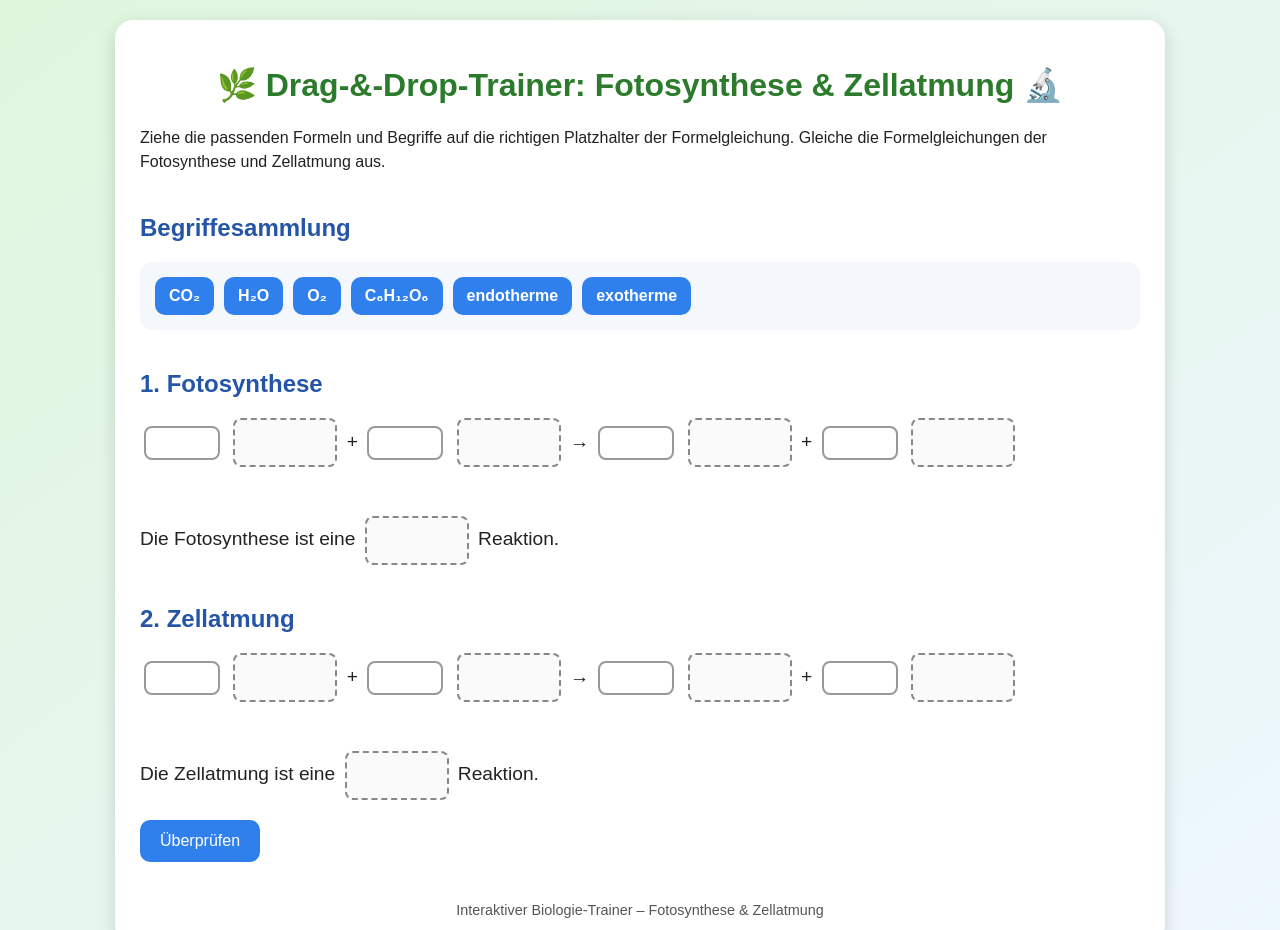
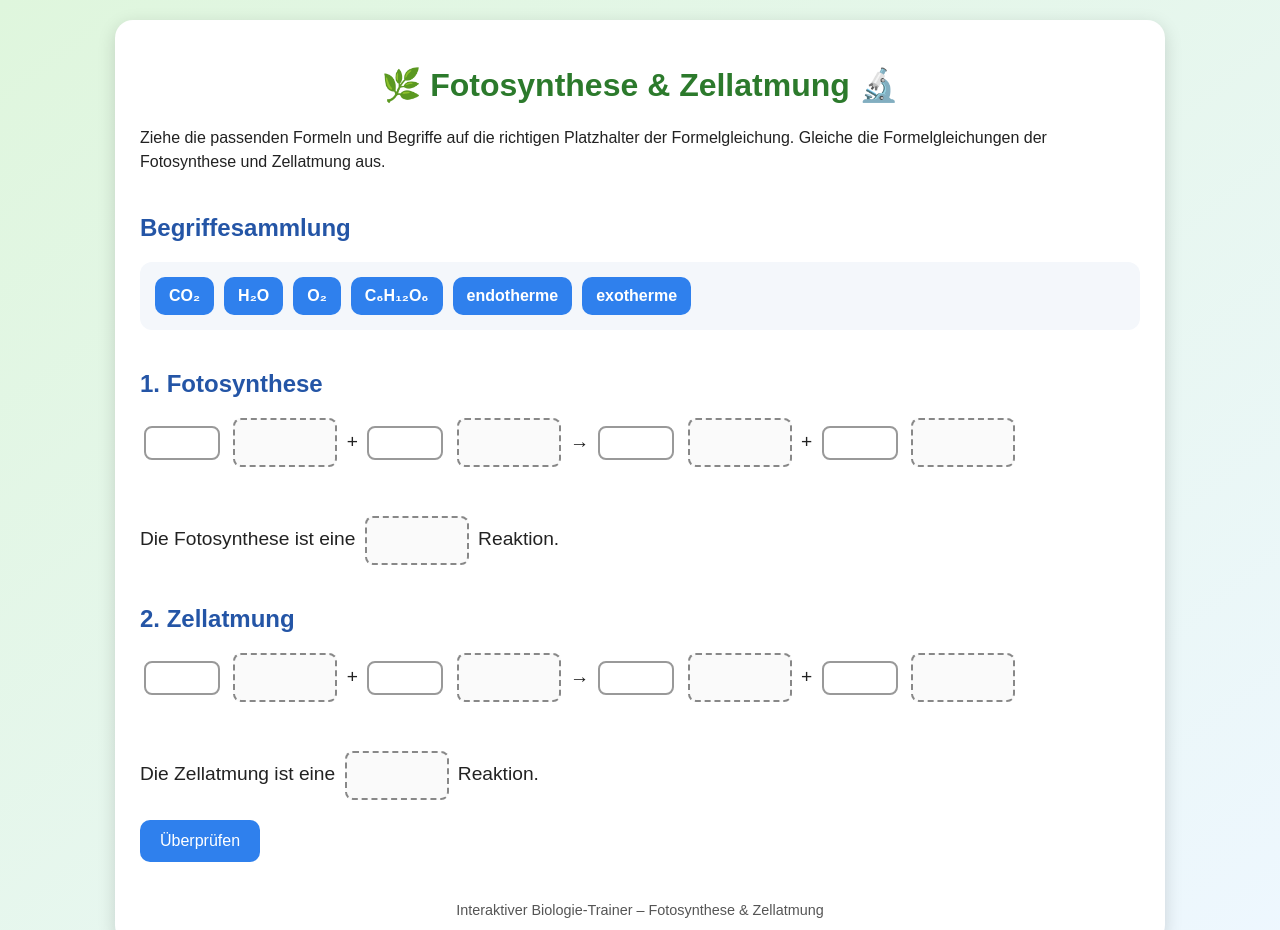
Before and after one commit to v4rzj4kk66-netizen/Zellatmung-und-Fotosynthese, a plain HTML site: page index.html in a window 1280 px wide. Shown: the top 930 px of the page. Drawn offline with Linux system fonts and the light colour scheme.

Commit message:
Update index.html

```diff
--- a/index.html
+++ b/index.html
@@ -125,7 +125,7 @@
 </head>
 <body>
   <div class="container">
-    <h1>🌿 Drag-&-Drop-Trainer: Fotosynthese & Zellatmung 🔬</h1>
+    <h1>🌿 Fotosynthese & Zellatmung 🔬</h1>
 
     <p>
       Ziehe die passenden Formeln und Begriffe auf die richtigen Platzhalter der Formelgleichung.
```
